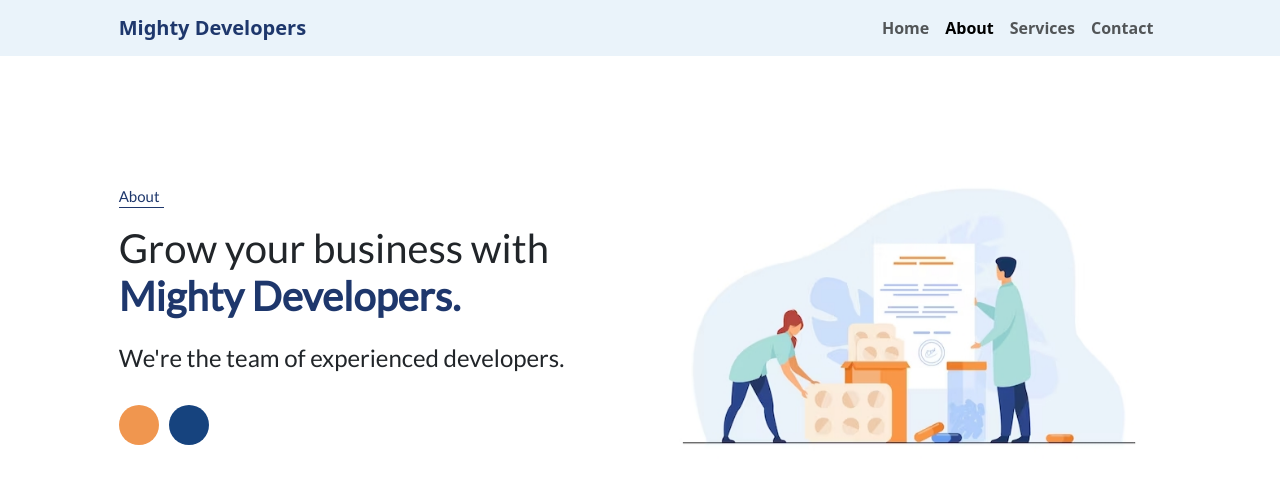
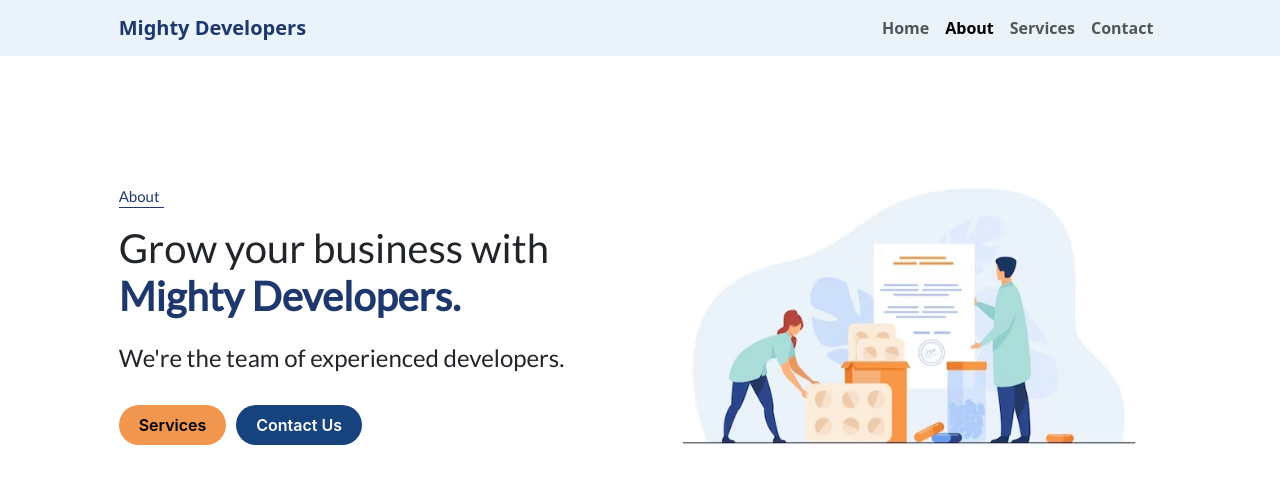
Before and after one commit to Daoud-Hussain/Mighty-Developers, a React (Create React App) app: page /about in a window 1280 px wide. Shown: the top 484 px of the page. Built offline with nearby package versions, Linux system fonts and the light colour scheme.

Commit message:
Final changes in about component

```diff
--- a/src/About.jsx
+++ b/src/About.jsx
@@ -8,8 +8,10 @@ const About = () => {
     <Common
       value="About"
       imgSrc={aboutImg}
-      buttonClick="/services"
-      buttonName="Get Started"
+      button1Click="/services"
+      button2Click="/contact"
+      button1Name="Services"
+      button2Name="Contact Us"
     />
   );
 };
```
